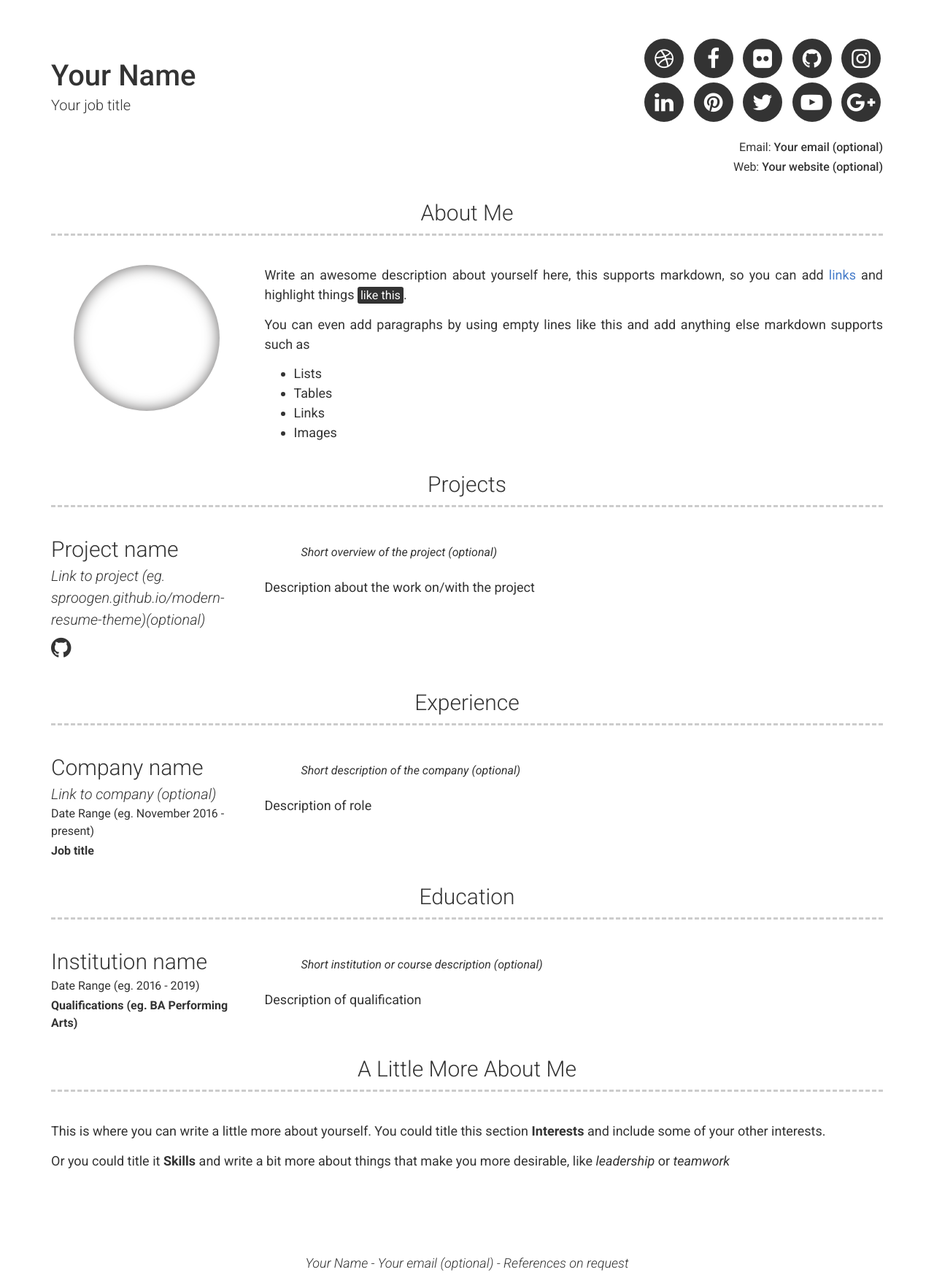
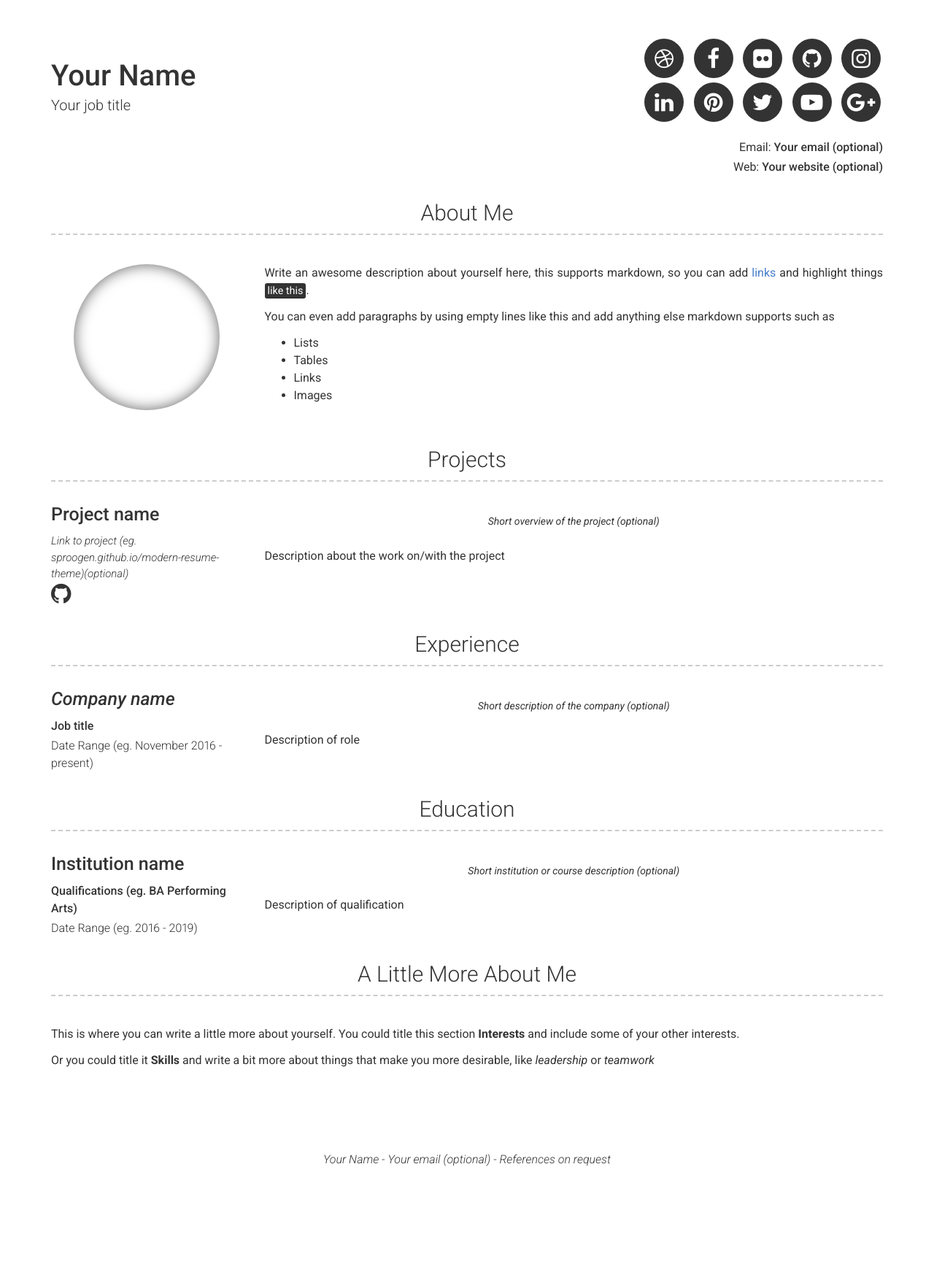
Before and after one commit to sproogen/modern-resume-theme, a Jekyll site: the page built from index.md, in a window 1280 px wide. Shown: the whole page at 73% size. Built offline with Jekyll 4.4.1, drawn with Linux system fonts in a browser that asks for light colours; after the commit the page ends 1613 px from its top, so only the background shows below that.

Commit message:
Improved the styles for content item layouts

```diff
--- a/_includes/education.html
+++ b/_includes/education.html
@@ -4,8 +4,8 @@
     <div class="row clearfix education">
       <div class="col-xs-12 col-sm-4 col-md-3 left-column">
         <h4>{{ education.name }}</h4>
+        <p><b>{{ education.qualification }}</b></p>
         <p>{{ education.dates }}</p>
-        <p><b>{{ education.qualification }}</b></p>
       </div>
       <div class="col-xs-12 col-sm-8 col-md-9">
         {%- if education.quote -%}
--- a/_includes/experience.html
+++ b/_includes/experience.html
@@ -3,12 +3,17 @@
   {% for experience in site.data.experience %}
     <div class="row clearfix experience">
       <div class="col-xs-12 col-sm-4 col-md-3 left-column">
-        <h4>{{ experience.company }}</h4>
-        {%- if experience.link -%}
-          <a href="http://{{ experience.link }}" target="_blank">{{ experience.link }}</a>
-        {%- endif -%}
+        <h4 class="name">
+          {%- if experience.link -%}
+            <a href="http://{{ experience.link }}" target="_blank">
+          {%- endif -%}
+            {{ experience.company }}
+          {%- if experience.link -%}
+            </a>
+          {%- endif -%}
+          </h4>
+        <p><b>{{ experience.job_title }}</b></p>
         <p>{{ experience.dates }}</p>
-        <p><b>{{ experience.job_title }}</b></p>
       </div>
       <div class="col-xs-12 col-sm-8 col-md-9">
         {%- if experience.quote -%}
--- a/_includes/projects.html
+++ b/_includes/projects.html
@@ -5,7 +5,7 @@
       <div class="col-xs-12 col-sm-4 col-md-3 left-column">
         <h4>{{ project.name }}</h4>
         {%- if project.link -%}
-          <a href="http://{{ project.link }}" target="_blank">{{ project.link }}</a>
+          <a href="http://{{ project.link }}" target="_blank" class="project-link">{{ project.link }}</a>
         {%- endif -%}
         <p>
           <a href="https://github.com/{{ project.github }}" target="_blank">
--- a/_sass/type.scss
+++ b/_sass/type.scss
@@ -46,19 +46,19 @@ h3 {
   font-weight: 300;
   font-size: 3em;
   text-align: center;
-  border-bottom: dashed 3px #CCCCCC;
+  border-bottom: dashed 2px #CCCCCC;
   padding-bottom: 10px;
   margin-bottom:40px;
 }
 
 h4 {
   font-weight: 300;
-  font-size:3em;
+  font-size:2.5em;
   margin-bottom:3px;
 }
 
 p, ul {
-  font-size: 1.8em;
+  font-size: 1.6em;
   text-align: justify;
 }
 
--- a/assets/main.scss
+++ b/assets/main.scss
@@ -98,21 +98,60 @@ ul.icons a {
   }
 }
 
-.left-column a {
-  font-size: 2em;
-  color: inherit;
-  font-style: italic;
-  font-weight: 300;
-}
-
-.left-column p {
-  text-align: left;
-  margin-bottom: 3px;
-  font-size: 1.6em;
+.projects-container, .experience-container, .education-container {
+  h3 {
+    margin-bottom: 0;
+  }
 }
 
 .experience, .education, .project {
-  margin-top:30px;
+  margin-top: 3em;
+
+  .left-column {
+    text-align: left;
+
+    p {
+      margin-bottom: 3px;
+      font-size: 1.6em;
+      text-align: inherit;
+      font-weight: 300;
+
+      b {
+        font-weight: 500;
+      }
+    }
+
+    @media (max-width: 768px) {
+      text-align: center;
+
+      p {
+        text-align: center;
+      }
+    }
+
+    a {
+      color: inherit;
+      font-style: italic;
+      font-weight: 300;
+    }
+
+    .fa {
+      font-size: 2em;
+    }
+
+    .project-link {
+      font-size: 1.5em;
+    }
+
+    h4 {
+      margin-bottom: 0.4em;
+      font-weight: 500;
+
+      a {
+        font-weight: 500;
+      }
+    }
+  }
 }
 
 .footer-container {
@@ -149,7 +188,8 @@ ul.icons a {
 }
 
 p.quote {
-  font-size: 1.6em;
+  font-size: 1.4em;
   font-style: italic;
-  padding: 10px 50px;
+  padding: 1em 2.5em;
+  text-align: center;
 }
```
